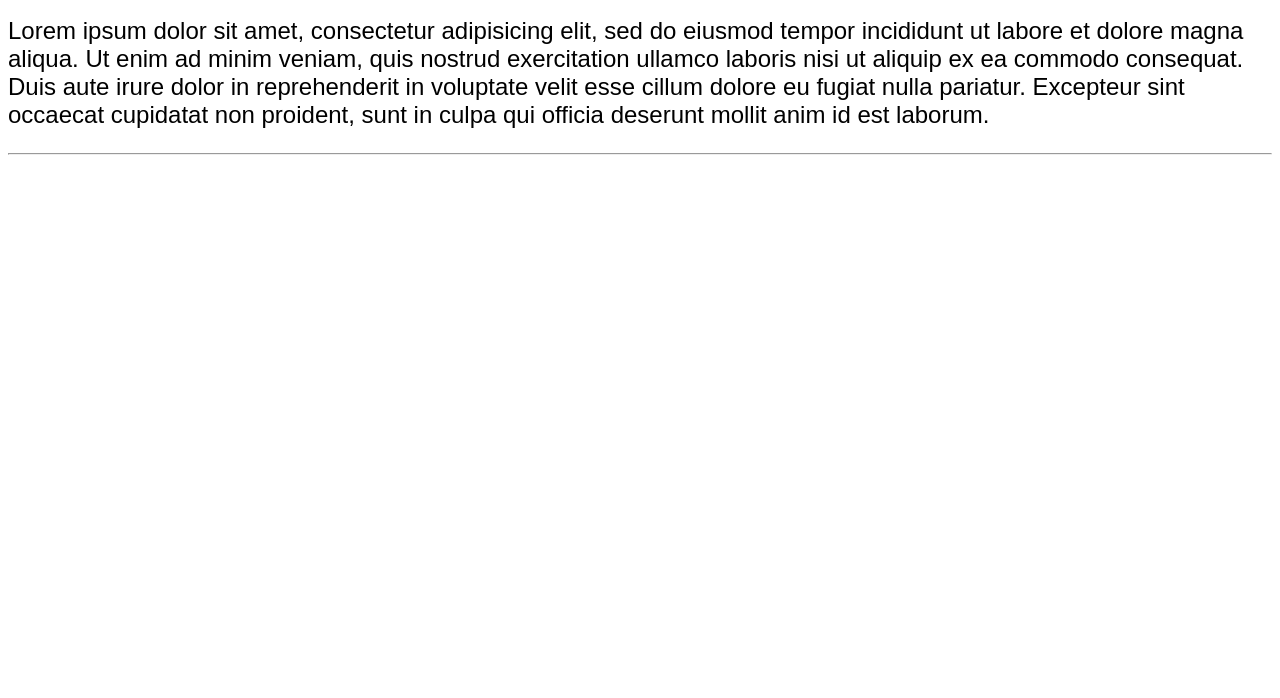
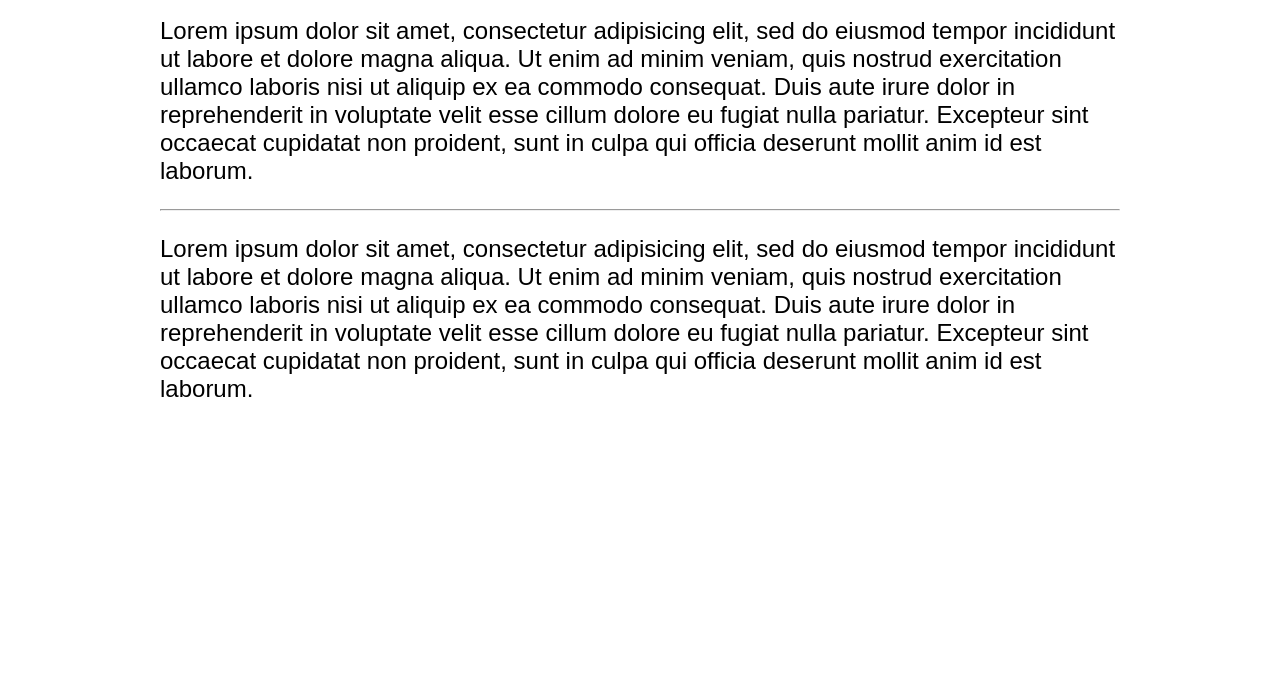
Before and after one commit to tilhom/first_repo, a plain HTML site: page index.html in a window 1280 px wide. Shown: the part 102-800 px from the top of the page. Drawn offline with Linux system fonts and the light colour scheme.

Commit message:
added container

```diff
--- a/index.html
+++ b/index.html
@@ -6,6 +6,7 @@
 	<link rel="stylesheet" type="text/css" href="style.css">
 </head>
 <body>
+	<div class="container">
 		<h1>Hello Git!</h1>
 		<p>
 			Lorem ipsum dolor sit amet, consectetur adipisicing elit, sed do eiusmod
@@ -16,5 +17,14 @@
 			proident, sunt in culpa qui officia deserunt mollit anim id est laborum.
 		</p>
 		<hr>
+		<p>
+			Lorem ipsum dolor sit amet, consectetur adipisicing elit, sed do eiusmod
+			tempor incididunt ut labore et dolore magna aliqua. Ut enim ad minim veniam,
+			quis nostrud exercitation ullamco laboris nisi ut aliquip ex ea commodo
+			consequat. Duis aute irure dolor in reprehenderit in voluptate velit esse
+			cillum dolore eu fugiat nulla pariatur. Excepteur sint occaecat cupidatat non
+			proident, sunt in culpa qui officia deserunt mollit anim id est laborum.
+		</p>
+	</div>
 </body>
 </html>
--- a/style.css
+++ b/style.css
@@ -5,3 +5,7 @@ body {
 h1 {
 	color: green;
 }
+.container {
+	max-width: 960px;
+	margin: 0 auto;
+}
```
Lines whose indentation alone changed are shown as unchanged.
